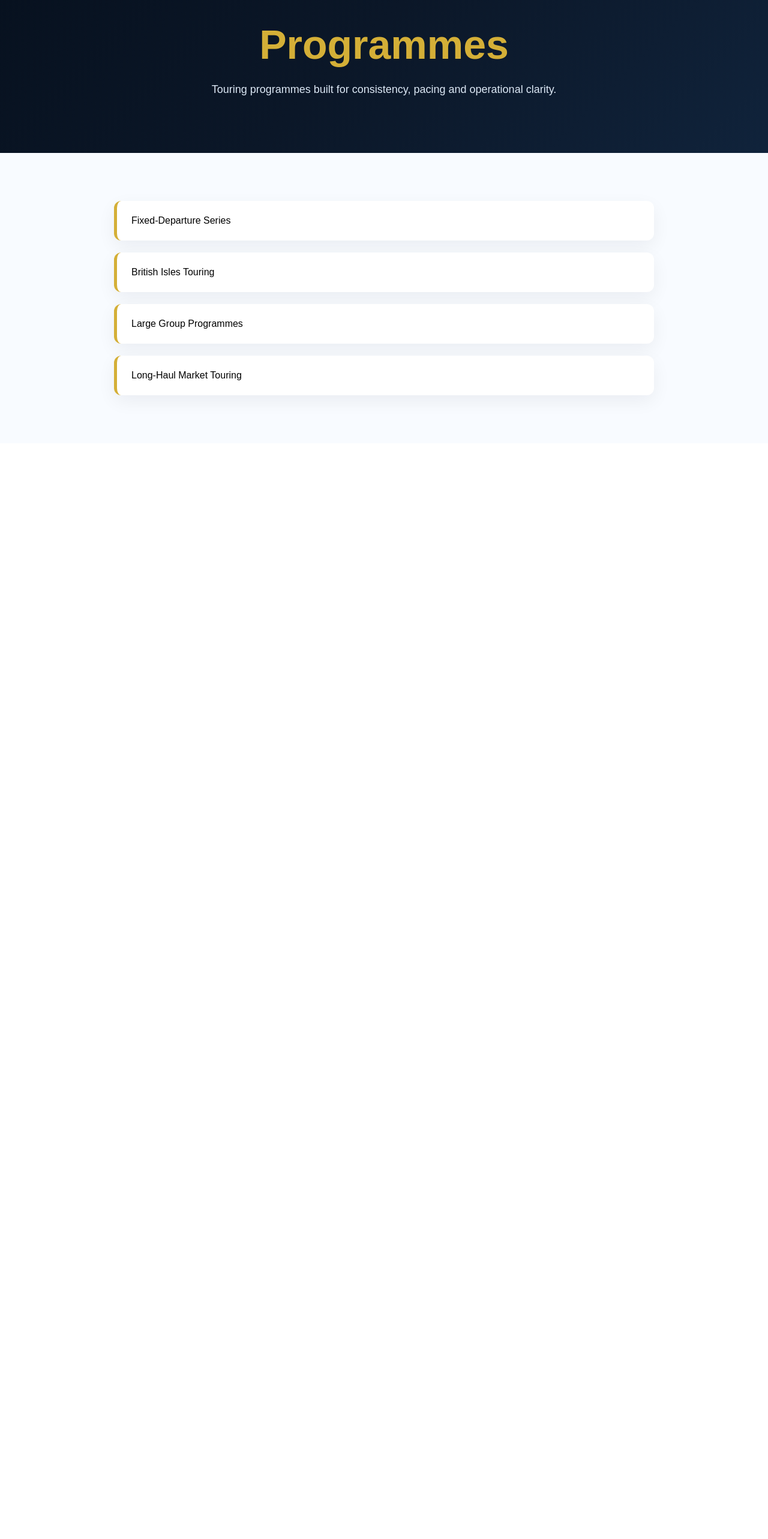
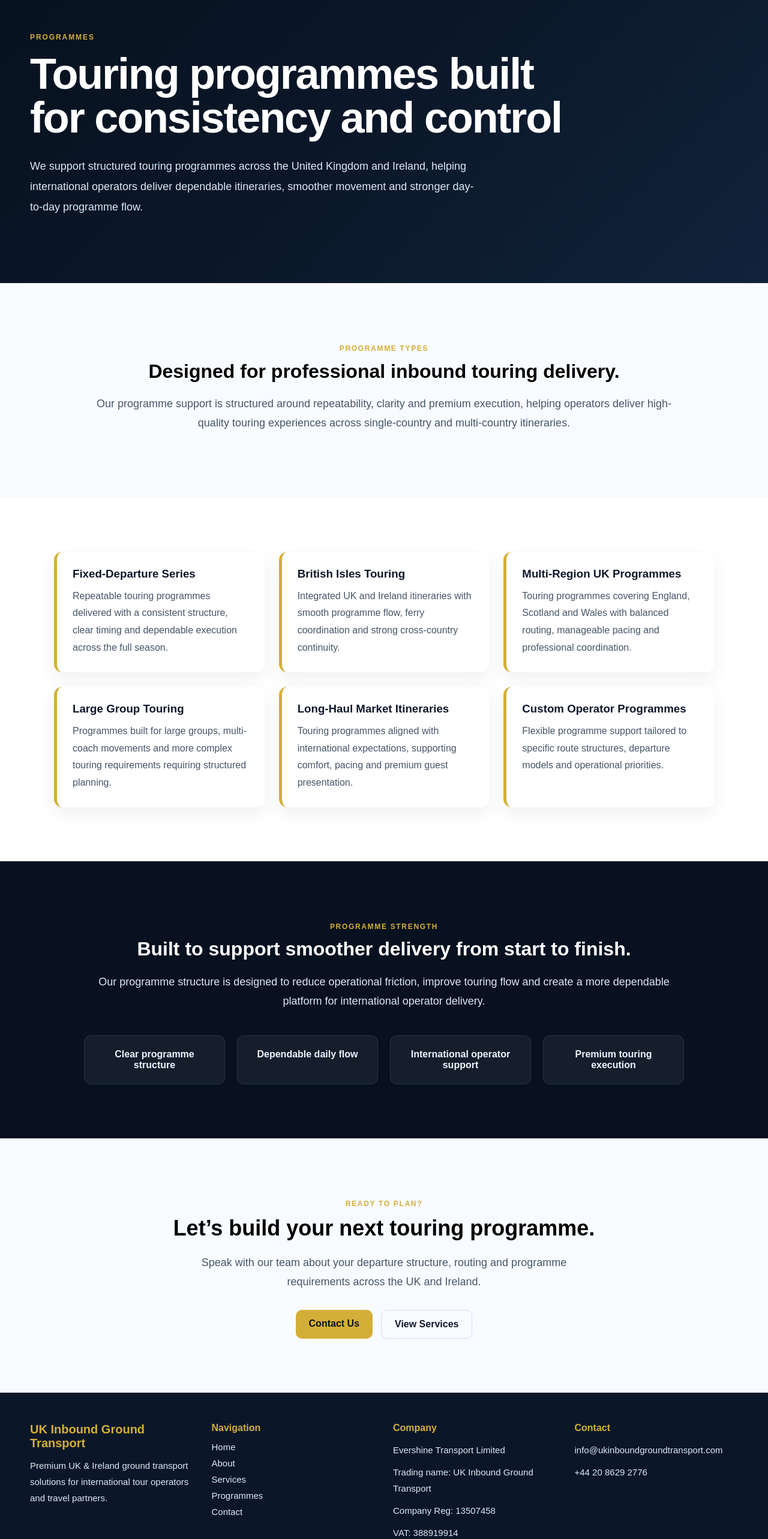
Before and after one commit to kandiahtk-crypto/Project-, a Next.js app: page /programmes in a window 1280 px wide. Shown: the part 100-2666 px from the top of the page at 60% size. Before the commit the page ends 839 px from the top, so only its background shows below. Built offline with nearby package versions, Linux system fonts and the light colour scheme.

Commit message:
Update page.tsx

```diff
--- a/src/app/programmes/page.tsx
+++ b/src/app/programmes/page.tsx
@@ -1,61 +1,389 @@
 export default function ProgrammesPage() {
   return (
     <>
+      {/* HERO */}
       <section
         style={{
           background:
             "linear-gradient(135deg, #07111F 0%, #0B1728 45%, #10233B 100%)",
           color: "white",
-          padding: "60px 20px 90px",
-          textAlign: "center",
+          padding: "80px 20px 110px",
         }}
       >
-        <h1
+        <div style={{ maxWidth: "1180px", margin: "0 auto" }}>
+          <p
             style={{
-            fontSize: "clamp(40px, 6vw, 68px)",
+              margin: "0 0 18px",
               color: "#D4AF37",
-            margin: 0,
+              textTransform: "uppercase",
+              letterSpacing: "0.16em",
+              fontSize: "12px",
+              fontWeight: 700,
             }}
           >
             Programmes
+          </p>
+
+          <h1
+            style={{
+              margin: 0,
+              fontSize: "clamp(42px, 7vw, 72px)",
+              lineHeight: 1.02,
+              letterSpacing: "-0.03em",
+              maxWidth: "900px",
+            }}
+          >
+            Touring programmes built for consistency and control
           </h1>
 
           <p
             style={{
+              margin: "26px 0 0",
+              maxWidth: "760px",
+              color: "#DCE8F5",
+              lineHeight: 1.9,
+              fontSize: "18px",
+            }}
+          >
+            We support structured touring programmes across the United Kingdom
+            and Ireland, helping international operators deliver dependable
+            itineraries, smoother movement and stronger day-to-day programme flow.
+          </p>
+        </div>
+      </section>
+
+      {/* INTRO */}
+      <section style={{ padding: "90px 20px", background: "#F8FBFF" }}>
+        <div style={{ maxWidth: "1000px", margin: "0 auto", textAlign: "center" }}>
+          <p style={eyebrow}>Programme Types</p>
+
+          <h2 style={sectionTitle}>
+            Designed for professional inbound touring delivery.
+          </h2>
+
+          <p style={sectionText}>
+            Our programme support is structured around repeatability, clarity
+            and premium execution, helping operators deliver high-quality touring
+            experiences across single-country and multi-country itineraries.
+          </p>
+        </div>
+      </section>
+
+      {/* PROGRAMMES GRID */}
+      <section style={{ padding: "90px 20px", background: "#FFFFFF" }}>
+        <div style={grid}>
+          <div style={card}>
+            <h3 style={cardTitle}>Fixed-Departure Series</h3>
+            <p style={cardText}>
+              Repeatable touring programmes delivered with a consistent structure,
+              clear timing and dependable execution across the full season.
+            </p>
+          </div>
+
+          <div style={card}>
+            <h3 style={cardTitle}>British Isles Touring</h3>
+            <p style={cardText}>
+              Integrated UK and Ireland itineraries with smooth programme flow,
+              ferry coordination and strong cross-country continuity.
+            </p>
+          </div>
+
+          <div style={card}>
+            <h3 style={cardTitle}>Multi-Region UK Programmes</h3>
+            <p style={cardText}>
+              Touring programmes covering England, Scotland and Wales with
+              balanced routing, manageable pacing and professional coordination.
+            </p>
+          </div>
+
+          <div style={card}>
+            <h3 style={cardTitle}>Large Group Touring</h3>
+            <p style={cardText}>
+              Programmes built for large groups, multi-coach movements and more
+              complex touring requirements requiring structured planning.
+            </p>
+          </div>
+
+          <div style={card}>
+            <h3 style={cardTitle}>Long-Haul Market Itineraries</h3>
+            <p style={cardText}>
+              Touring programmes aligned with international expectations,
+              supporting comfort, pacing and premium guest presentation.
+            </p>
+          </div>
+
+          <div style={card}>
+            <h3 style={cardTitle}>Custom Operator Programmes</h3>
+            <p style={cardText}>
+              Flexible programme support tailored to specific route structures,
+              departure models and operational priorities.
+            </p>
+          </div>
+        </div>
+      </section>
+
+      {/* WHY THIS WORKS */}
+      <section
+        style={{
+          padding: "90px 20px",
+          background: "#07111F",
+          color: "white",
+        }}
+      >
+        <div style={{ maxWidth: "1000px", margin: "0 auto", textAlign: "center" }}>
+          <p style={eyebrow}>Programme Strength</p>
+
+          <h2 style={{ fontSize: "32px", margin: "0 0 20px" }}>
+            Built to support smoother delivery from start to finish.
+          </h2>
+
+          <p style={{ color: "#DCE8F5", lineHeight: 1.8, fontSize: "18px" }}>
+            Our programme structure is designed to reduce operational friction,
+            improve touring flow and create a more dependable platform for
+            international operator delivery.
+          </p>
+
+          <div
+            style={{
+              display: "grid",
+              gap: "20px",
+              marginTop: "40px",
+              gridTemplateColumns: "repeat(auto-fit, minmax(220px, 1fr))",
+            }}
+          >
+            <div style={darkCard}>Clear programme structure</div>
+            <div style={darkCard}>Dependable daily flow</div>
+            <div style={darkCard}>International operator support</div>
+            <div style={darkCard}>Premium touring execution</div>
+          </div>
+        </div>
+      </section>
+
+      {/* CTA */}
+      <section
+        style={{
+          padding: "90px 20px",
+          textAlign: "center",
+          background: "#F8FBFF",
+        }}
+      >
+        <div style={{ maxWidth: "900px", margin: "0 auto" }}>
+          <p style={eyebrow}>Ready to Plan?</p>
+
+          <h2 style={{ margin: 0, fontSize: "36px", lineHeight: 1.2 }}>
+            Let’s build your next touring programme.
+          </h2>
+
+          <p
+            style={{
+              margin: "20px auto 0",
               maxWidth: "700px",
-            margin: "20px auto 0",
-            color: "#DCE8F5",
+              color: "#475569",
               lineHeight: 1.8,
               fontSize: "18px",
             }}
           >
-          Touring programmes built for consistency, pacing and operational clarity.
+            Speak with our team about your departure structure, routing and
+            programme requirements across the UK and Ireland.
           </p>
+
+          <div
+            style={{
+              display: "flex",
+              justifyContent: "center",
+              gap: "14px",
+              flexWrap: "wrap",
+              marginTop: "30px",
+            }}
+          >
+            <a href="/contact" style={ctaPrimary}>
+              Contact Us
+            </a>
+
+            <a href="/services" style={ctaSecondaryLight}>
+              View Services
+            </a>
+          </div>
+        </div>
       </section>
 
-      <section style={{ padding: "80px 20px", background: "#F8FBFF" }}>
-        <div style={grid}>
-          <div style={card}>Fixed-Departure Series</div>
-          <div style={card}>British Isles Touring</div>
-          <div style={card}>Large Group Programmes</div>
-          <div style={card}>Long-Haul Market Touring</div>
+      {/* FOOTER */}
+      <footer
+        style={{
+          background: "#0B1728",
+          color: "#DCE8F5",
+          padding: "50px 20px 30px",
+        }}
+      >
+        <div
+          style={{
+            maxWidth: "1180px",
+            margin: "0 auto",
+            display: "grid",
+            gap: "30px",
+            gridTemplateColumns: "repeat(auto-fit, minmax(220px, 1fr))",
+          }}
+        >
+          <div>
+            <h3
+              style={{
+                color: "#D4AF37",
+                margin: "0 0 12px",
+                fontSize: "20px",
+              }}
+            >
+              UK Inbound Ground Transport
+            </h3>
+            <p style={footerText}>
+              Premium UK &amp; Ireland ground transport solutions for
+              international tour operators and travel partners.
+            </p>
           </div>
-      </section>
+
+          <div>
+            <h4 style={footerHeading}>Navigation</h4>
+            <div style={footerLinks}>
+              <a href="/" style={footerLink}>Home</a>
+              <a href="/about" style={footerLink}>About</a>
+              <a href="/services" style={footerLink}>Services</a>
+              <a href="/programmes" style={footerLink}>Programmes</a>
+              <a href="/contact" style={footerLink}>Contact</a>
+            </div>
+          </div>
+
+          <div>
+            <h4 style={footerHeading}>Company</h4>
+            <div style={footerLinks}>
+              <span style={footerText}>Evershine Transport Limited</span>
+              <span style={footerText}>
+                Trading name: UK Inbound Ground Transport
+              </span>
+              <span style={footerText}>Company Reg: 13507458</span>
+              <span style={footerText}>VAT: 388919914</span>
+            </div>
+          </div>
+
+          <div>
+            <h4 style={footerHeading}>Contact</h4>
+            <div style={footerLinks}>
+              <span style={footerText}>info@ukinboundgroundtransport.com</span>
+              <span style={footerText}>+44 20 8629 2776</span>
+            </div>
+          </div>
+        </div>
+
+        <div
+          style={{
+            maxWidth: "1180px",
+            margin: "30px auto 0",
+            paddingTop: "20px",
+            borderTop: "1px solid rgba(255,255,255,0.08)",
+            fontSize: "14px",
+            color: "#94A3B8",
+          }}
+        >
+          © UK Inbound Ground Transport. All rights reserved.
+        </div>
+      </footer>
     </>
   );
 }
 
 const grid: React.CSSProperties = {
-  maxWidth: "900px",
+  maxWidth: "1100px",
   margin: "0 auto",
   display: "grid",
-  gap: "20px",
+  gap: "24px",
+  gridTemplateColumns: "repeat(auto-fit, minmax(260px, 1fr))",
 };
 
 const card: React.CSSProperties = {
-  background: "white",
-  padding: "24px",
+  background: "#ffffff",
+  padding: "26px",
+  borderRadius: "14px",
+  borderLeft: "5px solid #D4AF37",
+  boxShadow: "0 12px 30px rgba(15, 23, 42, 0.06)",
+};
+
+const cardTitle: React.CSSProperties = {
+  margin: "0 0 12px",
+  color: "#0F172A",
+};
+
+const cardText: React.CSSProperties = {
+  margin: 0,
+  color: "#475569",
+  lineHeight: 1.8,
+};
+
+const darkCard: React.CSSProperties = {
+  background: "rgba(255,255,255,0.06)",
+  border: "1px solid rgba(255,255,255,0.08)",
   borderRadius: "12px",
-  borderLeft: "5px solid #D4AF37",
-  boxShadow: "0 10px 30px rgba(15, 23, 42, 0.06)",
+  padding: "22px",
+  color: "#EAF3FF",
+  fontWeight: 600,
 };
+
+const ctaPrimary: React.CSSProperties = {
+  background: "#D4AF37",
+  color: "#07111F",
+  padding: "14px 22px",
+  borderRadius: "10px",
+  textDecoration: "none",
+  fontWeight: 700,
+};
+
+const ctaSecondaryLight: React.CSSProperties = {
+  border: "1px solid rgba(15,23,42,0.12)",
+  color: "#0F172A",
+  padding: "14px 22px",
+  borderRadius: "10px",
+  textDecoration: "none",
+  fontWeight: 600,
+};
+
+const eyebrow: React.CSSProperties = {
+  color: "#D4AF37",
+  textTransform: "uppercase",
+  fontSize: "12px",
+  letterSpacing: "0.14em",
+  fontWeight: 700,
+};
+
+const sectionTitle: React.CSSProperties = {
+  fontSize: "32px",
+  margin: "10px 0",
+  lineHeight: 1.2,
+};
+
+const sectionText: React.CSSProperties = {
+  color: "#475569",
+  lineHeight: 1.8,
+  fontSize: "18px",
+};
+
+const footerHeading: React.CSSProperties = {
+  margin: "0 0 14px",
+  color: "#D4AF37",
+  fontSize: "16px",
+};
+
+const footerText: React.CSSProperties = {
+  margin: 0,
+  color: "#DCE8F5",
+  lineHeight: 1.8,
+  fontSize: "15px",
+};
+
+const footerLinks: React.CSSProperties = {
+  display: "flex",
+  flexDirection: "column",
+  gap: "10px",
+};
+
+const footerLink: React.CSSProperties = {
+  color: "#DCE8F5",
+  textDecoration: "none",
+  fontSize: "15px",
+};
```
Lines whose indentation alone changed are shown as unchanged.
